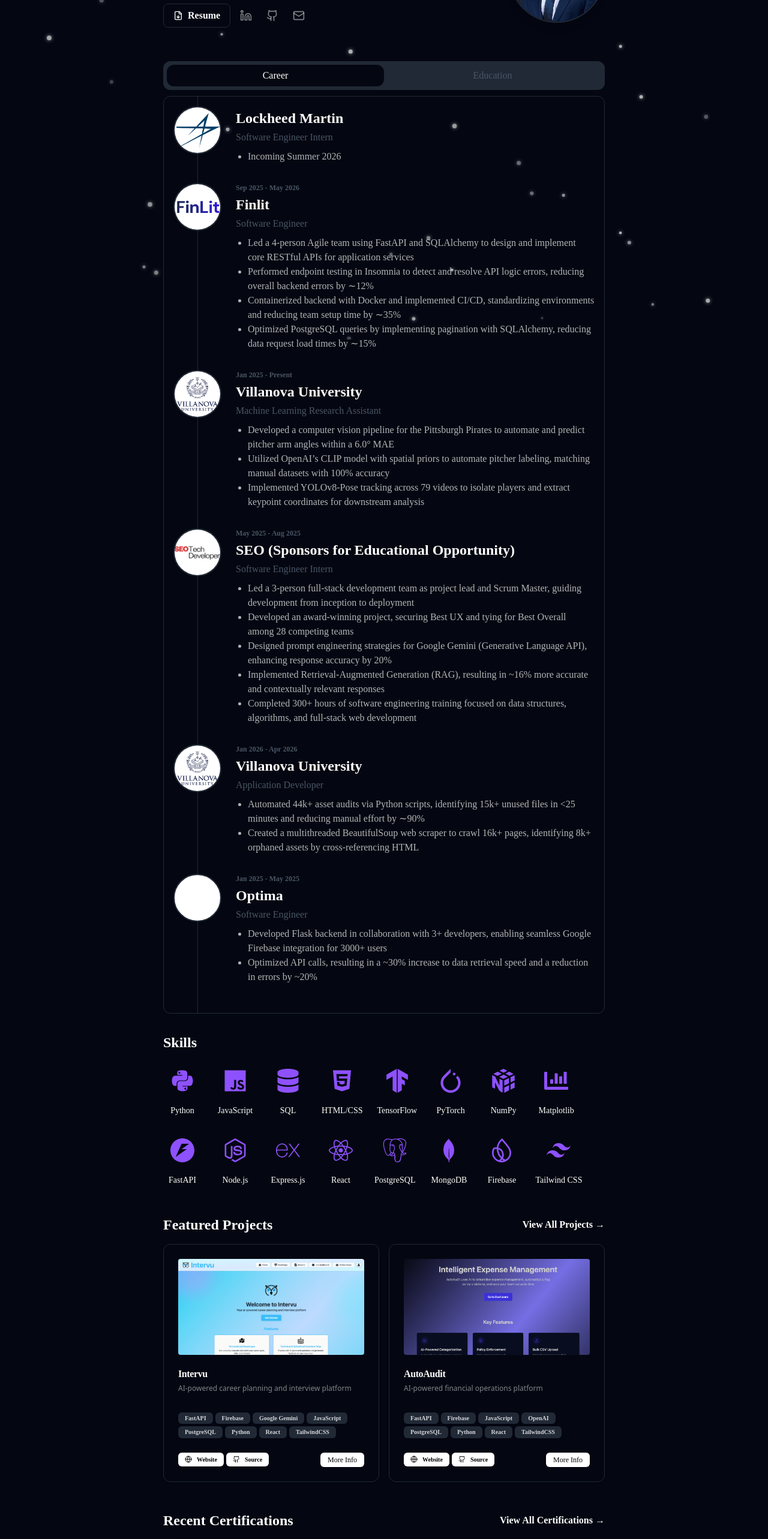
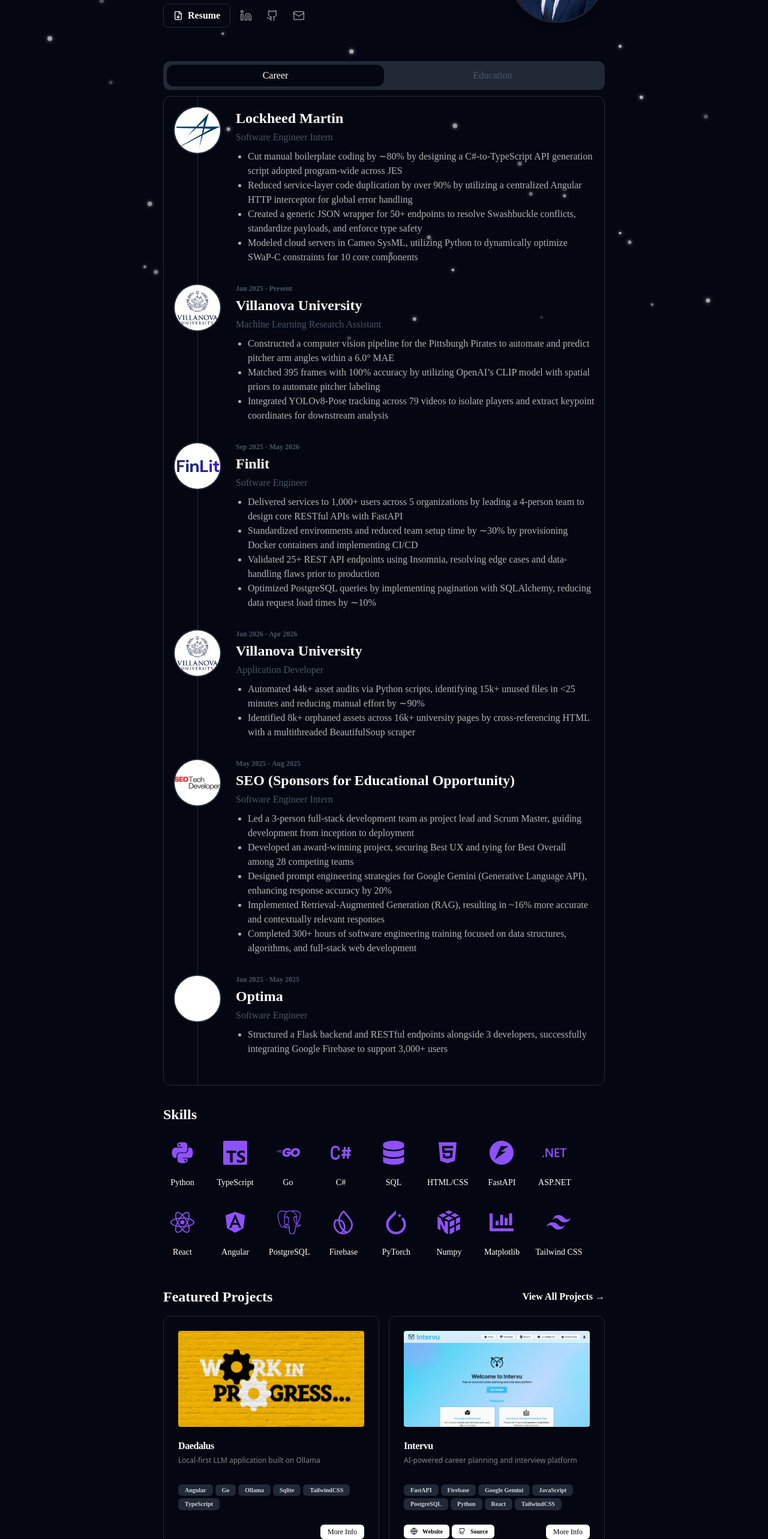
Before and after one commit to JaylenBradley/Portfolio, a React (Vite) app: page / in a window 1280 px wide. Shown: the part 234-2800 px from the top of the page at 60% size. Built offline with nearby package versions, Linux system fonts and the light colour scheme.

Commit message:
Updated experience, projects, skills and education

```diff
--- a/src/components/ReactIcon.jsx
+++ b/src/components/ReactIcon.jsx
@@ -1,28 +1,30 @@
 import {
-  FaPython, FaJs, FaReact, FaNodeJs, FaHtml5, FaDatabase, FaChartBar
+  FaPython, FaReact, FaHtml5, FaDatabase, FaChartBar
 } from "react-icons/fa";
 import {
-  SiTensorflow, SiPytorch, SiNumpy, SiMongodb, SiPostgresql,
-  SiFastapi, SiExpress, SiTailwindcss, SiFirebase,
+  SiPytorch, SiNumpy, SiPostgresql,
+  SiFastapi, SiTailwindcss, SiFirebase, SiDotnet, SiTypescript
 } from "react-icons/si";
+import {FaAngular, FaGolang} from "react-icons/fa6";
+import {TbBrandCSharp} from "react-icons/tb";
 
 const icons = {
-  tensorflow: SiTensorflow,
   pytorch: SiPytorch,
   numpy: SiNumpy,
   matplotlib: FaChartBar,
   fastapi: SiFastapi,
   postgresql: SiPostgresql,
-  mongodb: SiMongodb,
   react: FaReact,
-  express: SiExpress,
-  node: FaNodeJs,
   tailwind: SiTailwindcss,
   firebase: SiFirebase,
   python: FaPython,
-  js: FaJs,
   sql: FaDatabase,
   htmlcss: FaHtml5,
+  csharp: TbBrandCSharp ,
+  ts: SiTypescript ,
+  angular: FaAngular ,
+  go: FaGolang,
+  aspdotnet: SiDotnet
 };
 
 export default function ReactIcon({ name, className }) {
--- a/src/data/career.json
+++ b/src/data/career.json
@@ -9,7 +9,24 @@
       "start": "",
       "end": "",
       "description": [
-        "Incoming Summer 2026"
+        "Cut manual boilerplate coding by ∼80% by designing a C#-to-TypeScript API generation script adopted program-wide across JES",
+        "Reduced service-layer code duplication by over 90% by utilizing a centralized Angular HTTP interceptor for global error handling",
+        "Created a generic JSON wrapper for 50+ endpoints to resolve Swashbuckle conflicts, standardize payloads, and enforce type safety",
+        " Modeled cloud servers in Cameo SysML, utilizing Python to dynamically optimize SWaP-C constraints for 10 core components\n"
+      ]
+    },
+    {
+      "name": "Villanova University",
+      "href": "",
+      "role": "Machine Learning Research Assistant",
+      "location": "Villanova, PA",
+      "logo": "/villanova-university-logo.png",
+      "start": "Jan 2025",
+      "end": "Present",
+      "description": [
+        "Constructed a computer vision pipeline for the Pittsburgh Pirates to automate and predict pitcher arm angles within a 6.0° MAE",
+        "Matched 395 frames with 100% accuracy by utilizing OpenAI’s CLIP model with spatial priors to automate pitcher labeling",
+        "Integrated YOLOv8-Pose tracking across 79 videos to isolate players and extract keypoint coordinates for downstream analysis\n"
       ]
     },
     {
@@ -21,24 +38,23 @@
       "start": "Sep 2025",
       "end": "May 2026",
       "description": [
-        "Led a 4-person Agile team using FastAPI and SQLAlchemy to design and implement core RESTful APIs for application services",
-        "Performed endpoint testing in Insomnia to detect and resolve API logic errors, reducing overall backend errors by ∼12%",
-        "Containerized backend with Docker and implemented CI/CD, standardizing environments and reducing team setup time by ∼35%",
-        "Optimized PostgreSQL queries by implementing pagination with SQLAlchemy, reducing data request load times by ∼15%"
+        "Delivered services to 1,000+ users across 5 organizations by leading a 4-person team to design core RESTful APIs with FastAPI",
+        "Standardized environments and reduced team setup time by ∼30% by provisioning Docker containers and implementing CI/CD",
+        "Validated 25+ REST API endpoints using Insomnia, resolving edge cases and data-handling flaws prior to production",
+        "Optimized PostgreSQL queries by implementing pagination with SQLAlchemy, reducing data request load times by ∼10%"
       ]
     },
     {
       "name": "Villanova University",
-      "href": "",
-      "role": "Machine Learning Research Assistant",
+      "href": "https://villanova-arts.cleancatalog.net/university-technology-services-uts",
+      "role": "Application Developer",
       "location": "Villanova, PA",
       "logo": "/villanova-university-logo.png",
-      "start": "Jan 2025",
-      "end": "Present",
+      "start": "Jan 2026",
+      "end": "Apr 2026",
       "description": [
-        "Developed a computer vision pipeline for the Pittsburgh Pirates to automate and predict pitcher arm angles within a 6.0° MAE",
-        "Utilized OpenAI’s CLIP model with spatial priors to automate pitcher labeling, matching manual datasets with 100% accuracy",
-        "Implemented YOLOv8-Pose tracking across 79 videos to isolate players and extract keypoint coordinates for downstream analysis"
+        "Automated 44k+ asset audits via Python scripts, identifying 15k+ unused files in <25 minutes and reducing manual effort by ∼90%",
+        "Identified 8k+ orphaned assets across 16k+ university pages by cross-referencing HTML with a multithreaded BeautifulSoup scraper"
       ]
     },
     {
@@ -58,19 +74,6 @@
       ]
     },
     {
-      "name": "Villanova University",
-      "href": "https://villanova-arts.cleancatalog.net/university-technology-services-uts",
-      "role": "Application Developer",
-      "location": "Villanova, PA",
-      "logo": "/villanova-university-logo.png",
-      "start": "Jan 2026",
-      "end": "Apr 2026",
-      "description": [
-        "Automated 44k+ asset audits via Python scripts, identifying 15k+ unused files in <25 minutes and reducing manual effort by ∼90%",
-        "Created a multithreaded BeautifulSoup web scraper to crawl 16k+ pages, identifying 8k+ orphaned assets by cross-referencing HTML"
-      ]
-    },
-    {
       "name": "Optima",
       "href": "",
       "role": "Software Engineer",
@@ -79,8 +82,7 @@
       "start": "Jan 2025",
       "end": "May 2025",
       "description": [
-        "Developed Flask backend in collaboration with 3+ developers, enabling seamless Google Firebase integration for 3000+ users",
-        "Optimized API calls, resulting in a ~30% increase to data retrieval speed and a reduction in errors by ~20%"
+        "Structured a Flask backend and RESTful endpoints alongside 3 developers, successfully integrating Google Firebase to support 3,000+ users"
       ]
     }
   ]
--- a/src/data/education.json
+++ b/src/data/education.json
@@ -3,17 +3,37 @@
     {
       "name": "Villanova University",
       "href": "https://www1.villanova.edu/university.html",
-      "title": "BS in Computer Science & Statistics (with concentration in AI)",
+      "title": "Master of Science in Computer Science",
+      "logo": "/villanova-university-logo.png",
+      "start": "Aug 2027",
+      "end": "May 2028",
+      "description": [
+        "Accelerated 4+1 Combined BS/MS Program"
+      ]
+    },
+    {
+      "name": "Villanova University",
+      "href": "https://www1.villanova.edu/university.html",
+      "title": "Bachelor of Science in Computer Science (Concentration in Artificial Intelligence)",
       "logo": "/villanova-university-logo.png",
       "start": "Aug 2023",
       "end": "May 2027",
       "description": [
         "President and Founder of Villanova Software Engineers",
         "Member of Villanova Programming Team",
-        "Delta Chi Fraternity Scholarship Chair",
-        "3-time recipient of the Dean's Honor List",
-        "Honors student"
+        "Delta Chi Fraternity Scholarship Chair & Rush Committee",
+        "Member of Pi Mu Epsilon (National Mathematics Honor Society)",
+        "Core English Honor Roll (Spring 26’)",
+        "Honors Minor"
       ]
+    },
+    {
+      "name": "Villanova University",
+      "href": "https://www1.villanova.edu/university.html",
+      "title": "Bachelor of Science in Statistics ",
+      "logo": "/villanova-university-logo.png",
+      "start": "Aug 2023",
+      "end": "May 2027"
     }
   ]
 }
--- a/src/data/projects.json
+++ b/src/data/projects.json
@@ -1,13 +1,29 @@
 {
   "projects": [
+    {
+      "name": "Daedalus",
+      "summary": "Local-first LLM application built on Ollama",
+      "description": [
+        "Developed a local-first LLM application built on Ollama to improve self-hosted model usability while preserving data privacy",
+        "Prevented memory leaks in LLM processes using a thread-safe job manager, handling lifecycles via sync.Map and context.WithCance",
+        "Decreased latency by ∼50% by implementing real-time data streaming for concurrent model downloads and chat generation"
+      ],
+      "image": "/wip_project.png",
+      "tags": [
+        "Go",
+        "TypeScript",
+        "Angular",
+        "Sqlite",
+        "Ollama",
+        "TailwindCSS"
+      ]
+    },
     {
       "name": "Intervu",
       "summary": "AI-powered career planning and interview platform",
       "description": [
-        "Developed an AI-powered career planning platform, featuring interview practice, resume optimization, and personalized roadmaps",
-        "Integrated Google Gemini and GCP Speech-to-Text APIs for voice recognition, content generation, and interview feedback",
-        "Designed and managed RESTful APIs and a PostgreSQL database, leveraging JSON storage for handling of AI-generated content",
-        "Utilized Swagger UI for API documentation and designed 10+ unit tests, reducing API-related bugs by 12%"
+        "Developed Built a career planning platform utilizing Google Gemini and GCP Speech-to-Text for mock interviews and resume optimization",
+        "Designed 10+ unit tests to validate endpoints and data formatting, leveraging Swagger for interactive testing and documentation"
       ],
       "image": "/Intervu-home.png",
       "tags": [
@@ -34,44 +50,12 @@
       ]
     },
     {
-      "name": "AutoAudit",
-      "summary": "AI-powered financial operations platform",
-      "description": [
-        "Developed an AI-powered expense management platform to automate expense categorization and policy enforcement",
-        "Leveraged React Query for efficient data caching, reducing request load times by ~17% and improving responsiveness",
-        "Integrated OpenAI's GPT-5-nano model for expense categorization, using a validation layer to prevent hallucination"
-      ],
-      "image": "/auto-audit-home.png",
-      "tags": [
-        "Python",
-        "FastAPI",
-        "JavaScript",
-        "React",
-        "PostgreSQL",
-        "OpenAI",
-        "Firebase",
-        "TailwindCSS"
-      ],
-      "links": [
-        {
-          "name": "Website",
-          "href": "https://use-autoaudit.vercel.app",
-          "icon": "globe"
-        },
-        {
-          "name": "Source",
-          "href": "https://github.com/JaylenBradley/AutoAudit",
-          "icon": "github"
-        }
-      ]
-    },
-    {
       "name": "Aegis Realty",
       "summary": "AI-powered real estate investment and property management platform",
       "description": [
         "Integrated Google Gemini to analyze property data and generate plain-language investment evaluations using Cap Rate metrics",
-        "Developed a SQLAlchemy script to extract, transform, and load RentCast API data into PostgreSQL, automating data ingestion",
-        "Optimized queries for efficient pagination and implemented caching with TanStack Query, reducing average load times by ~25%"
+        "Reduced average load times by ∼20% by configuring stale-while-revalidate caching with TanStack Query to cut redundant API calls",
+        "Extracted, transformed, and loaded 10,000+ property records into PostgreSQL via paginated API requests and Python scripting"
       ],
       "image": "/aegis-realty-home.png",
       "tags": [
@@ -101,8 +85,8 @@
       "name": "ORDSS Writing Challenge",
       "summary": "Interactive writing time tracker designed for Villanova's Office of Research Development & Scholarship Support",
       "description": [
-        "Developed a writing time tracker for 50+ Villanova faculty with a fail-tolerant timer to preserve session data through interruptions",
-        "Led a 6-person Agile team, translating stakeholder needs into a 10-page roadmap to streamline Scrum sprints and task delegation"
+        "Devised a fail-tolerant writing time tracker for 50+ Villanova faculty to preserve session data through unexpected interruptions",
+        "Spearheaded Agile sprints and task delegation, translating stakeholder needs into a 10-page roadmap and streamlining development"
       ],
       "image": "/ordss_home.png",
       "tags": [
@@ -116,11 +100,6 @@
       ],
       "links": [
         {
-          "name": "Website",
-          "href": "https://ordss-writing-challenge.vercel.app",
-          "icon": "globe"
-        },
-        {
           "name": "Source",
           "href": "https://github.com/Villanova-Software-Engineers/ORDSS-Writing-Challenge",
           "icon": "github"
--- a/src/data/skills.json
+++ b/src/data/skills.json
@@ -1,23 +1,23 @@
 [
   { "name": "Python", "icon": "python" },
-  { "name": "JavaScript", "icon": "js" },
+  { "name": "TypeScript", "icon": "ts" },
+  { "name": "Go", "icon": "go" },
+  { "name": "C#", "icon": "csharp" },
   { "name": "SQL", "icon": "sql" },
   { "name": "HTML/CSS", "icon": "htmlcss" },
 
-  { "name": "TensorFlow", "icon": "tensorflow" },
-  { "name": "PyTorch", "icon": "pytorch" },
-  { "name": "NumPy", "icon": "numpy" },
-  { "name": "Matplotlib", "icon": "matplotlib" },
-
   { "name": "FastAPI", "icon": "fastapi" },
-  { "name": "Node.js", "icon": "node" },
-  { "name": "Express.js", "icon": "express" },
+  { "name":  "ASP.NET", "icon": "aspdotnet"},
 
   { "name": "React", "icon": "react" },
+  { "name": "Angular", "icon": "angular" },
 
   { "name": "PostgreSQL", "icon": "postgresql" },
-  { "name": "MongoDB", "icon": "mongodb" },
   { "name": "Firebase", "icon": "firebase" },
+
+  { "name": "PyTorch", "icon": "pytorch" },
+  { "name": "Numpy", "icon": "numpy" },
+  { "name": "Matplotlib", "icon": "matplotlib" },
 
   { "name": "Tailwind CSS", "icon": "tailwind" }
 ]
```
Also changed, not shown: public/auto-audit-home.png (deleted).
